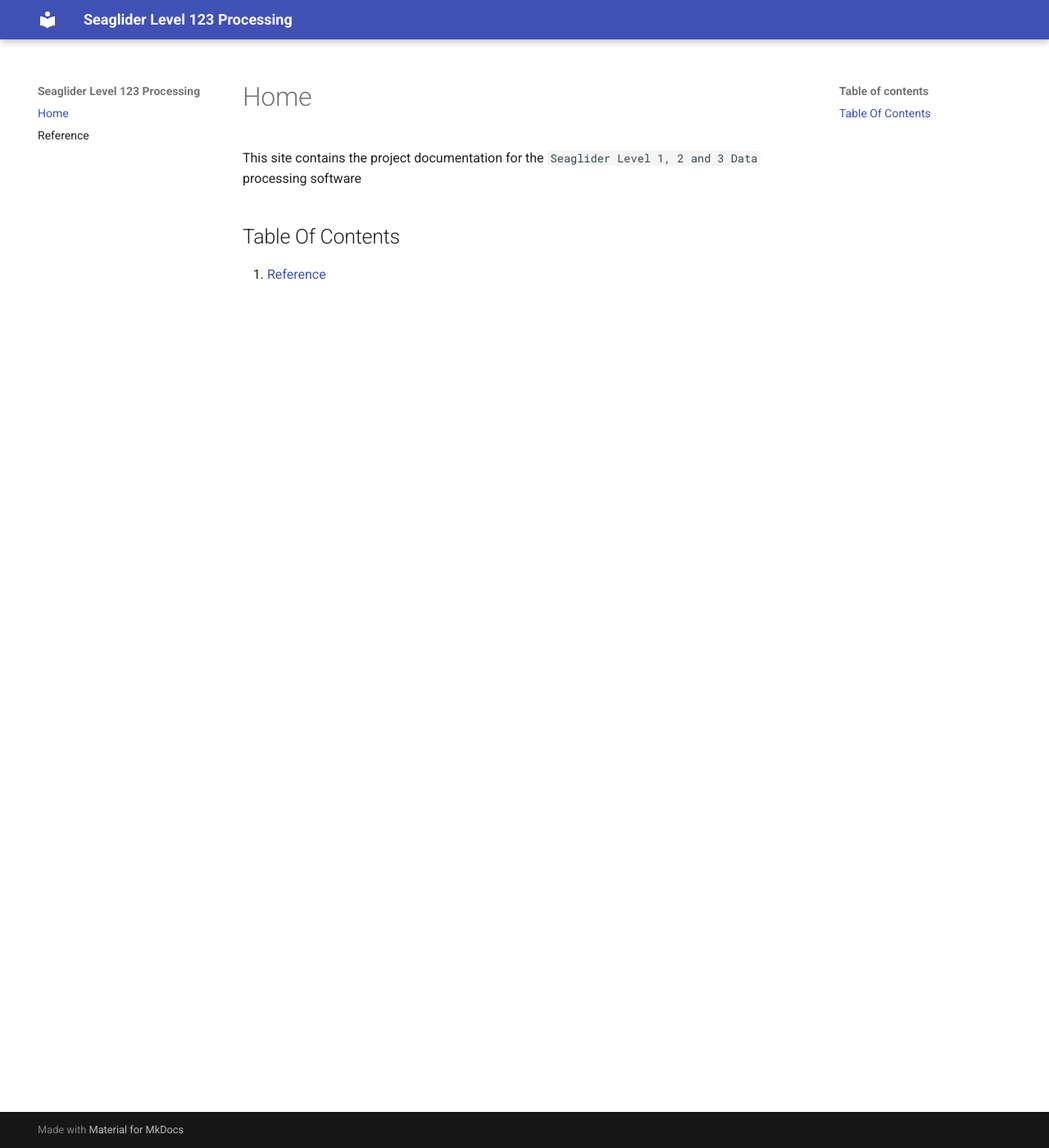
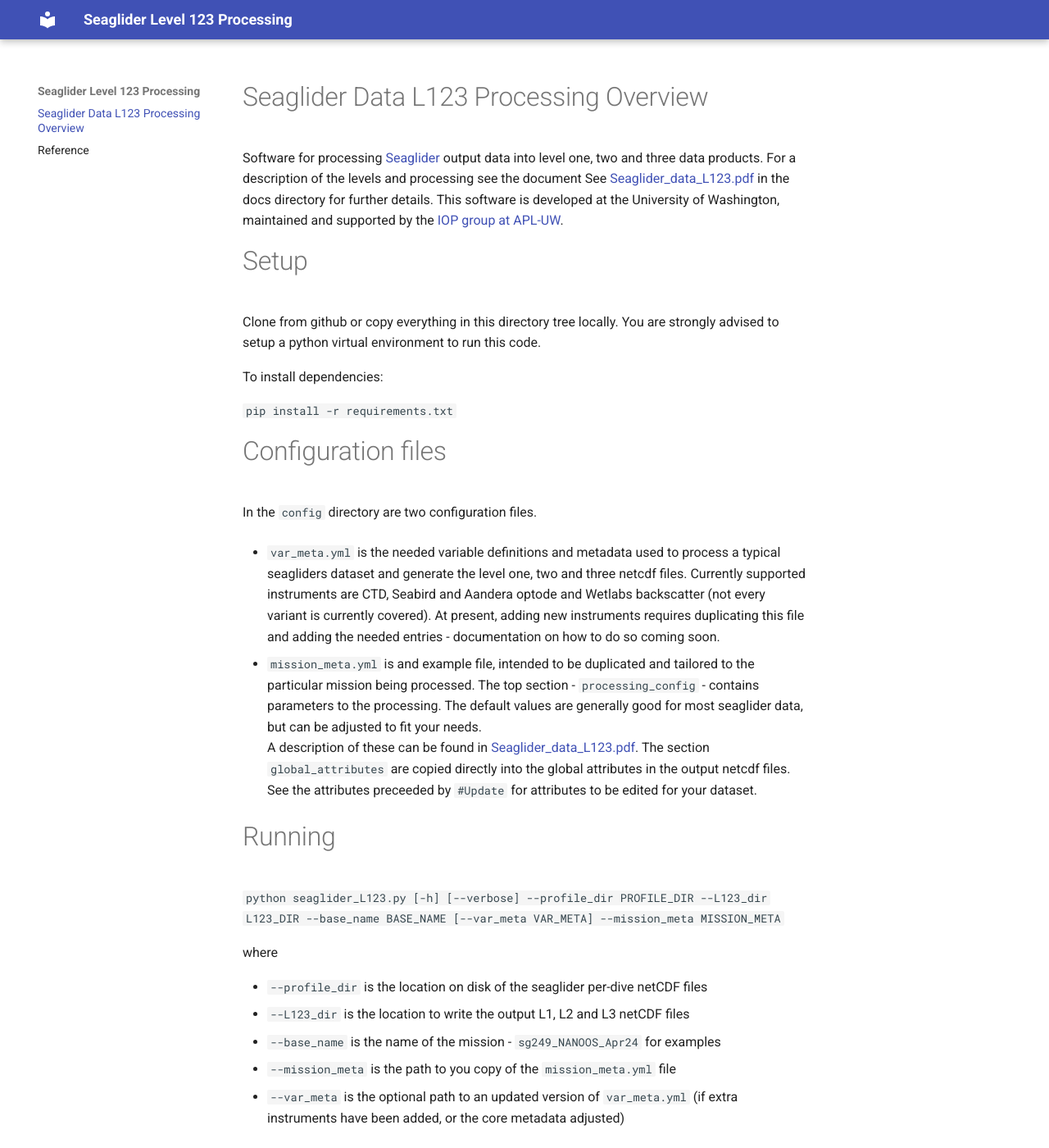
Before and after one commit to iop-apl-uw/seaglider_L123, an MkDocs documentation site: the page built from docs/index.md, in a window 1280 px wide and 1400 px high. Shown: the whole window at 82% size. Built offline with MkDocs 1.6.1 and Material for MkDocs 9.7.7, drawn with Linux system fonts in a browser that asks for light colours.

Commit message:
Use Readme as main help page

```diff
--- a/Readme.md
+++ b/Readme.md
@@ -1,4 +1,4 @@
-# Seaglider Data L123 processing
+# Seaglider Data L123 Processing Overview
 
 Software for processing
 [Seaglider](https://iop.apl.washington.edu/seaglider.php) output data into level one, two and three
--- a/docs/index.md
+++ b/docs/index.md
@@ -1,6 +1 @@
-This site contains the project documentation for the
-`Seaglider Level 1, 2 and 3 Data` processing software
-
-## Table Of Contents
-
-1. [Reference](reference.md)
+{!../Readme.md!}
--- a/mkdocs.yml
+++ b/mkdocs.yml
@@ -1,11 +1,14 @@
 site_name: Seaglider Level 123 Processing
-
 theme:
   name: "material"
 
 plugins:
   - mkdocstrings
 
+markdown_extensions:
+  - markdown_include.include:
+      base_path: docs
+
 nav:
   - index.md
   - reference.md
```
Also changed, not shown: requirements-dev.txt (+5 -4 lines), 1 other file.
